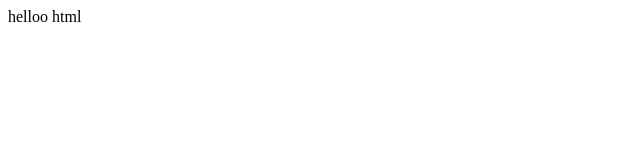
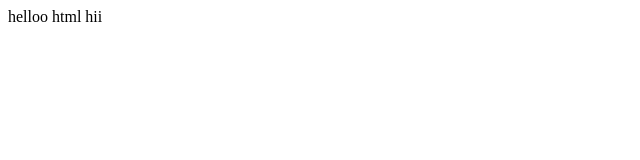
Before and after one commit to Akshay-S-12/localrepo, a plain HTML site: page index.html in a window 1280 px wide. Shown: the full height of the page, 0-640 px from the left. Drawn offline with Linux system fonts and the light colour scheme.

Commit message:
added new word

```diff
--- a/index.html
+++ b/index.html
@@ -1 +1 @@
-<p>helloo html</p>
+<p>helloo html hii</p>
```
